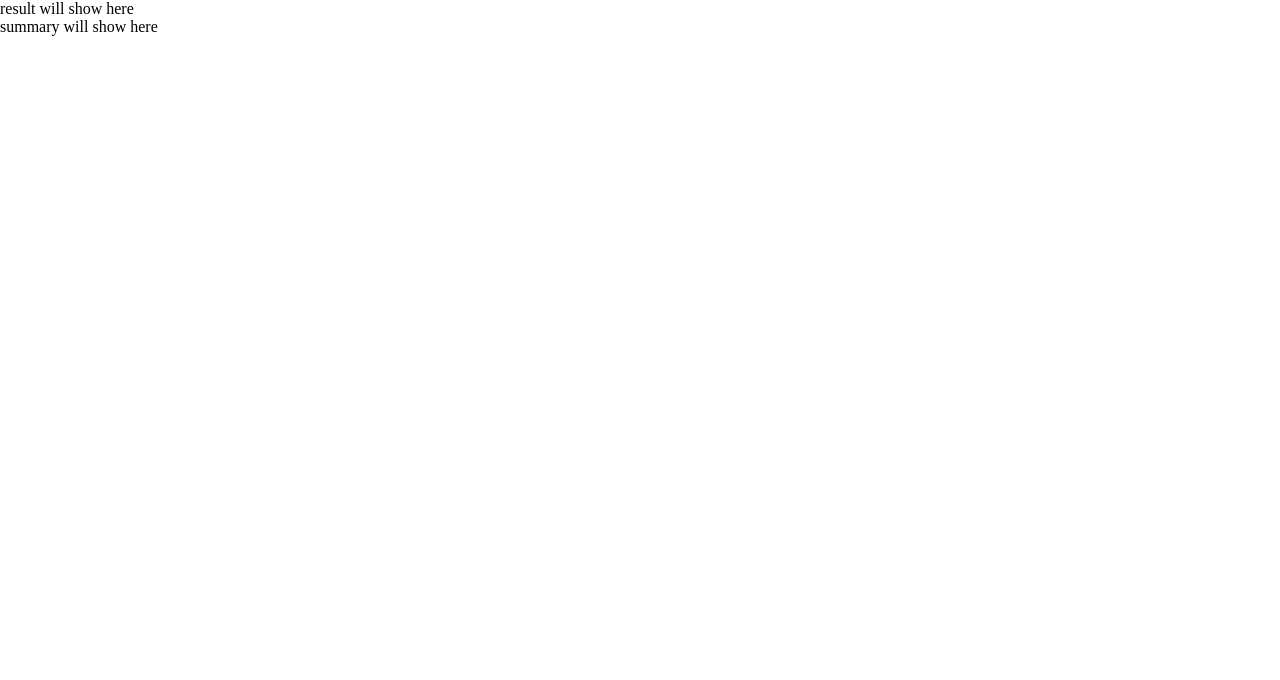
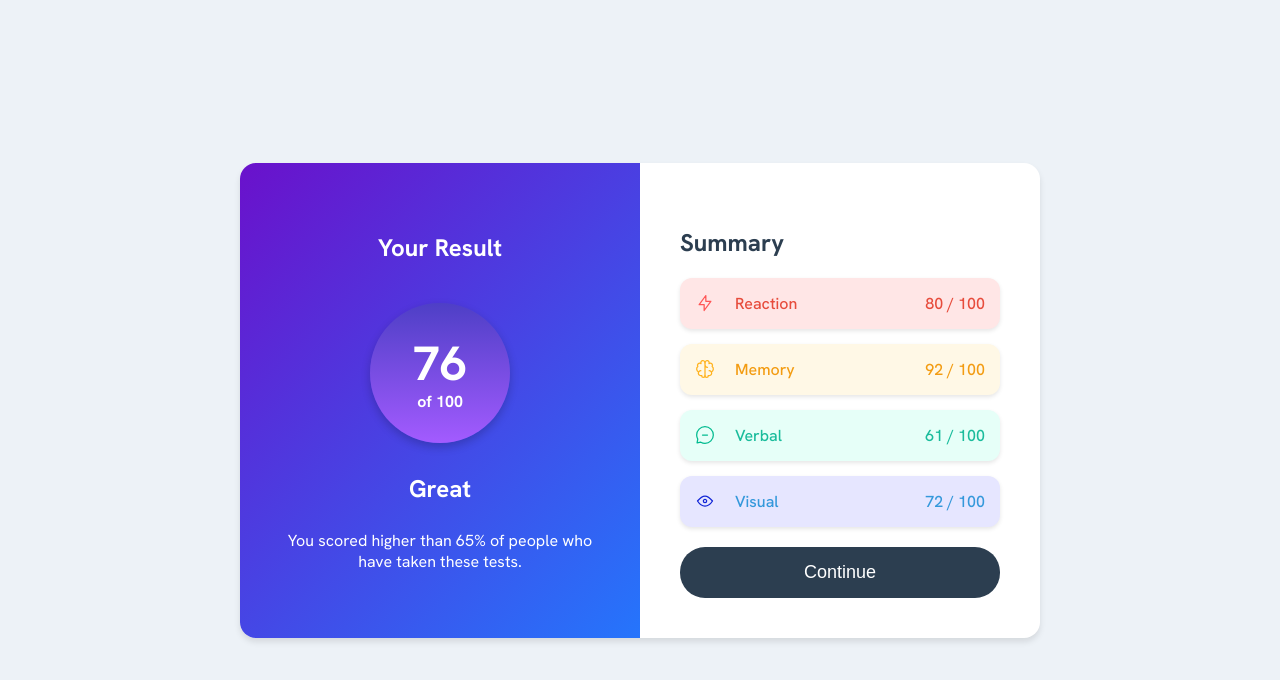
Before and after one commit to Fadhil762/result_summary, a plain HTML site: page results-summary-component-main/index.html in a window 1280 px wide. Drawn offline with Linux system fonts and the light colour scheme.

Commit message:
added the styling and imported JSON data into script

```diff
--- a/results-summary-component-main/assets/main.css
+++ b/results-summary-component-main/assets/main.css
@@ -1,5 +1,167 @@
-*{
-    margin:0;
-    padding:0;
-    box-sizing: border-box;
+@font-face {
+    font-family: 'Hanken Grotesk';
+    src: url('./fonts/HankenGrotesk-VariableFont_wght.ttf') format(truetype);
+    font-weight:100 900;
+    font-style:normal;
 }
+body {
+    font-family: 'Hanken Grotesk', Arial, sans-serif;
+    margin: 0;
+    padding: 0;
+    display: flex;
+    justify-content: center;
+    align-items: center;
+    min-height: 100vh;
+    background: #edf2f7;
+}
+
+.container {
+    display: flex;
+    background: white;
+    border-radius: 16px;
+    box-shadow: 0 4px 6px rgba(0, 0, 0, 0.1);
+    overflow: hidden;
+    max-width: 800px;
+    width: 100%;
+}
+
+.result, .summary {
+    padding: 40px;
+}
+
+.result {
+    background: linear-gradient(135deg, #6a11cb, #2575fc);
+    color: white;
+    text-align: center;
+    flex: 1;
+    display: flex;
+    flex-direction: column;
+    justify-content: center;
+    align-items: center;
+}
+
+.result .score {
+    margin: 20px 0;
+    position: relative;
+    font-size: 48px;
+    font-weight: bold;
+    width: 140px;
+    height: 140px;
+    border-radius: 50%;
+    background: linear-gradient(180deg, #4e3fc6, #a35bff);
+    color: white;
+    display: flex;
+    flex-direction: column;
+    justify-content: center;
+    align-items: center;
+    text-align: center;
+    line-height: 1.2;
+    box-shadow: 0 4px 10px rgba(0, 0, 0, 0.2);
+}
+.result .score::before {
+    content: "";
+    position: absolute;
+    top: -10px;
+    left: -10px;
+    width: 160px;
+    height: 160px;
+    border-radius: 50%;
+    background: rgba(255, 255, 255, 0.15);
+    z-index: -1;
+}
+
+.result .score span {
+    font-size: 48px;
+    font-weight: bold;
+}
+
+.result .score p {
+    font-size: 16px;
+    margin: 0;
+}
+
+.result .great {
+    font-size: 24px;
+    font-weight: bold;
+    margin: 10px 0;
+}
+
+.summary {
+    flex: 1;
+    display: flex;
+    flex-direction: column;
+    justify-content: space-between;
+}
+
+.summary h3 {
+    font-size: 24px;
+    margin-bottom: 20px;
+    font-weight: bold;
+    color: #2c3e50;
+}
+
+#summary-container {
+    display: flex;
+    flex-direction: column;
+    gap: 15px;
+}
+
+.summary-item {
+    display: flex;
+    align-items: center;
+    justify-content: space-between;
+    background: #f8f9fa;
+    padding: 15px;
+    border-radius: 12px;
+    box-shadow: 0 2px 4px rgba(0, 0, 0, 0.1);
+    font-size: 16px;
+    font-weight: 500;
+    color: #2c3e50;
+}
+
+.summary-item img {
+    width: 20px;
+    height: 20px;
+    margin-right: 10px;
+}
+
+.summary-item div {
+    display: flex;
+    align-items: center;
+    gap: 10px;
+}
+
+.summary-item:nth-child(1) {
+    background: #ffe6e6;
+    color: #e74c3c;
+}
+
+.summary-item:nth-child(2) {
+    background: #fff8e6;
+    color: #f39c12;
+}
+
+.summary-item:nth-child(3) {
+    background: #e6fff8;
+    color: #1abc9c;
+}
+
+.summary-item:nth-child(4) {
+    background: #e6e6ff;
+    color: #3498db;
+}
+
+button {
+    margin-top: 20px;
+    padding: 15px;
+    border: none;
+    border-radius: 25px;
+    background: #2c3e50;
+    color: white;
+    font-size: 18px;
+    cursor: pointer;
+    transition: background 0.3s ease;
+}
+button:hover {
+    background: #4e3fc6;
+}
--- /dev/null
+++ b/results-summary-component-main/assets/script.js
@@ -0,0 +1,39 @@
+const data = [
+    {
+      category: "Reaction",
+      score: 80,
+      icon: "./assets/images/icon-reaction.svg"
+    },
+    {
+      category: "Memory",
+      score: 92,
+      icon: "./assets/images/icon-memory.svg"
+    },
+    {
+      category: "Verbal",
+      score: 61,
+      icon: "./assets/images/icon-verbal.svg"
+    },
+    {
+      category: "Visual",
+      score: 72,
+      icon: "./assets/images/icon-visual.svg"
+    }
+];
+
+// Get the container element
+const summaryContainer = document.getElementById("summary-container");
+
+// Generate summary items
+data.forEach(item => {
+  const div = document.createElement("div");
+  div.classList.add("summary-item");
+  div.innerHTML = `
+    <div>
+      <img src="${item.icon}" alt="${item.category} Icon">
+      <span>${item.category}</span>
+    </div>
+    <span>${item.score} / 100</span>
+  `;
+  summaryContainer.appendChild(div);
+});
--- a/results-summary-component-main/index.html
+++ b/results-summary-component-main/index.html
@@ -8,13 +8,22 @@
   <title>Frontend Mentor | Results summary component</title>
 </head>
 <body>
-<section id="wrapper">
-  <section id="result-container">
-    result will show here
-  </section>
-  <section id="summary-container">
-    summary will show here
-  </section>
-</section>
+<div class="container">
+    <div class="result">
+      <h2>Your Result</h2>
+      <div class="score">
+        <span>76</span>
+        <p>of 100</p>
+      </div>
+      <p class="great">Great</p>
+      <p>You scored higher than 65% of people who have taken these tests.</p>
+    </div>
+    <div class="summary">
+      <h3>Summary</h3>
+      <div id="summary-container"></div>
+      <button>Continue</button>
+    </div>
+</div>
+<script src="assets/script.js" defer></script>
 </body>
 </html>
```
